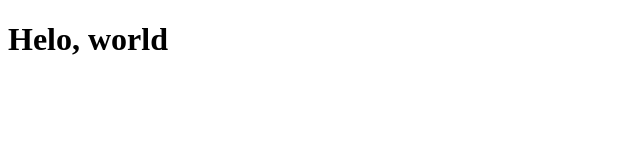
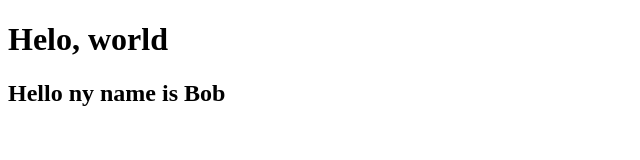
Before and after one commit to MarekHalaczkiewicz/test-git.html, a plain HTML site: page index.html in a window 1280 px wide. Shown: the whole page, without its empty margins (0-640 px from the left). Drawn offline with Linux system fonts and the light colour scheme.

Commit message:
add my name

```diff
--- a/index.html
+++ b/index.html
@@ -10,7 +10,7 @@
 
 <body>
     <h1>Helo, world</h1>
-
+    <h2>Hello ny name is Bob</h2>
 </body>
 
 </html>
```
